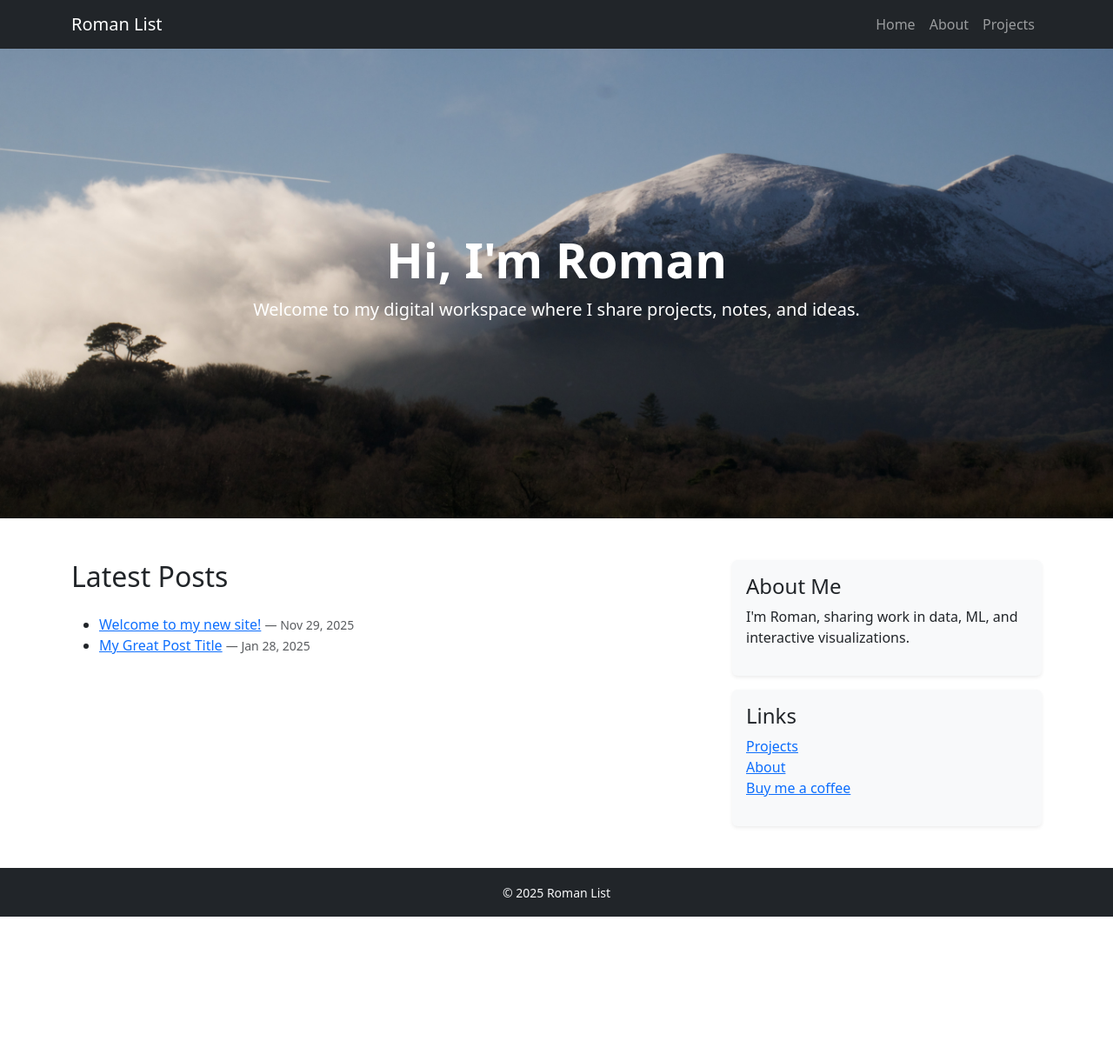
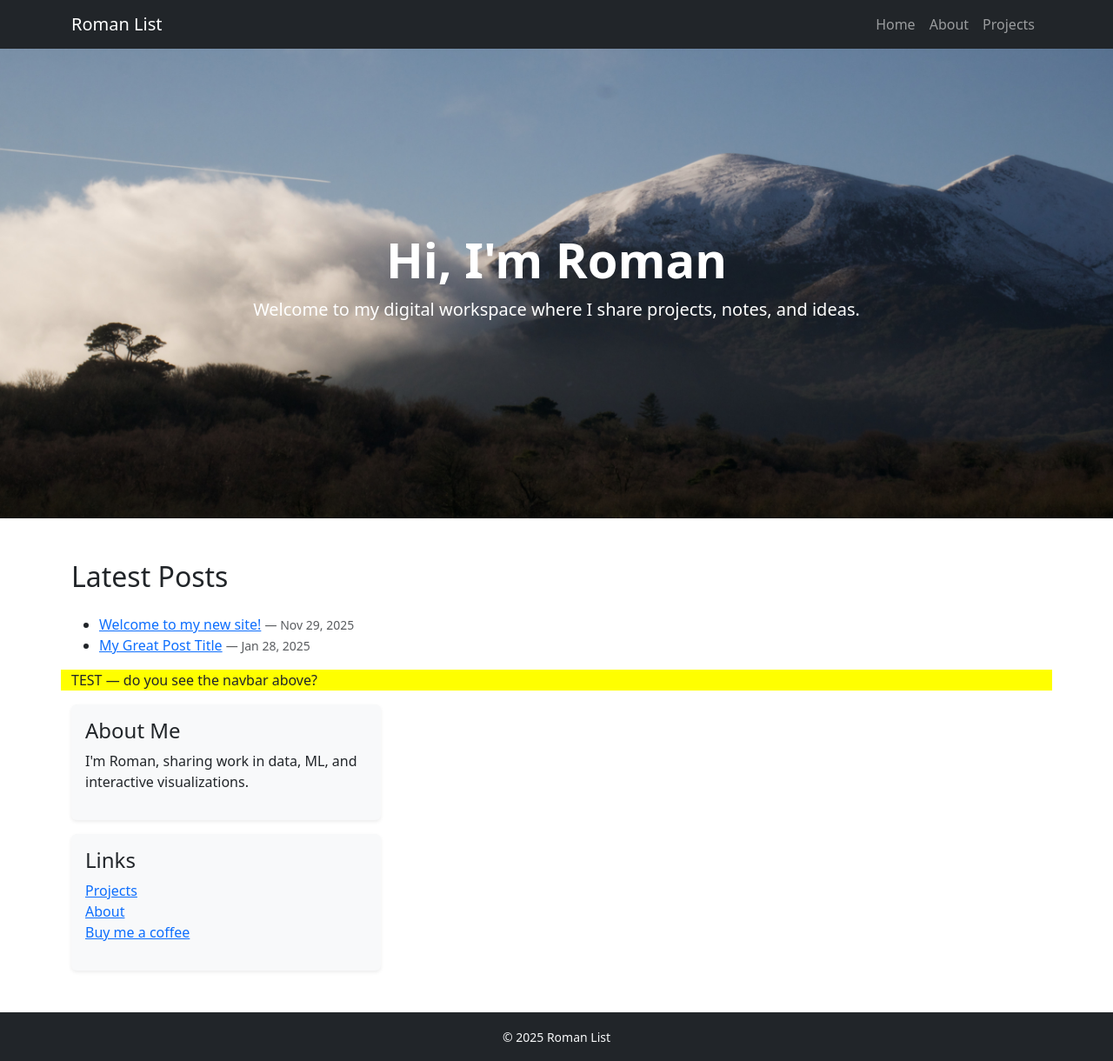
Before and after one commit to wolfromanlist/wolfromanlist.github.io, a Jekyll site: the page built from index.md, in a window 1280 px wide. Shown: the whole page at 87% size. Built offline with Jekyll 4.4.1, drawn with Linux system fonts in a browser that asks for light colours; before the commit the page ends 1054 px from its top, so only the background shows below that.

Commit message:
change design

```diff
--- a/index.md
+++ b/index.md
@@ -28,6 +28,9 @@ title: Home
       </ul>
     </div>
 
+    <p style="background: yellow;">TEST — do you see the navbar above?</p>
+
+
     <aside class="col-lg-4">
       <div class="p-3 mb-3 bg-light rounded shadow-sm">
         <h4>About Me</h4>
```
